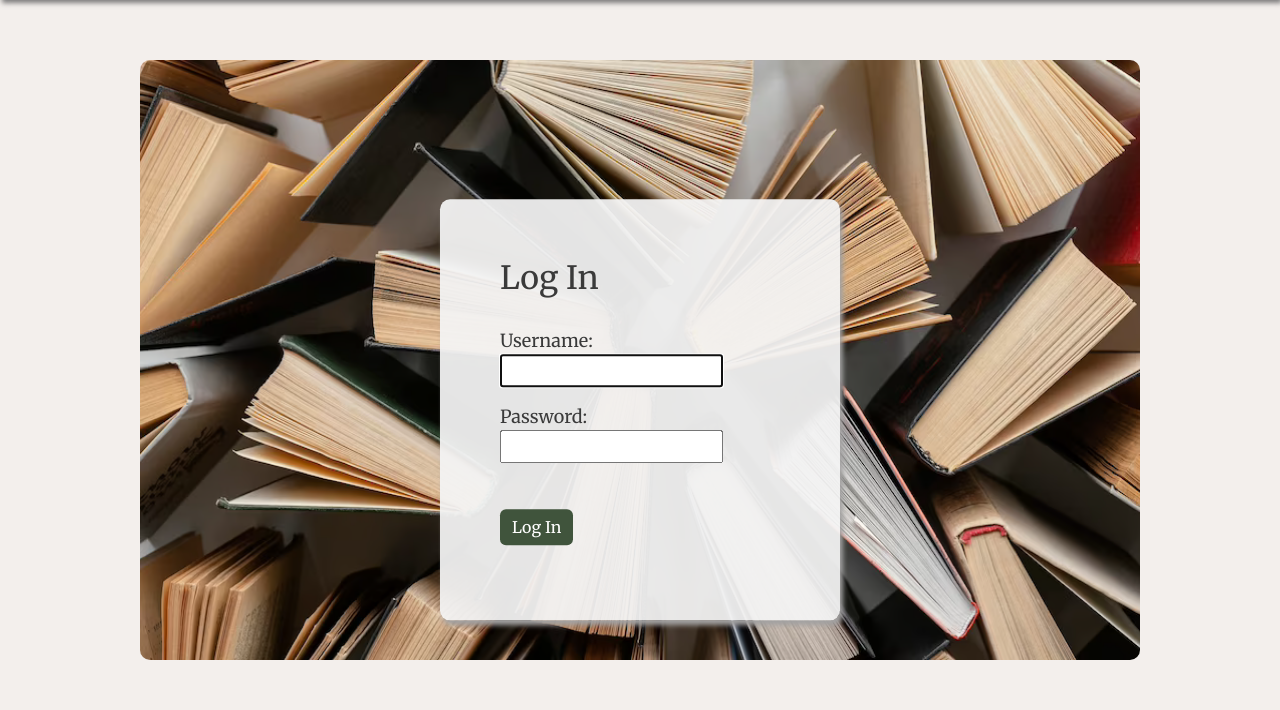
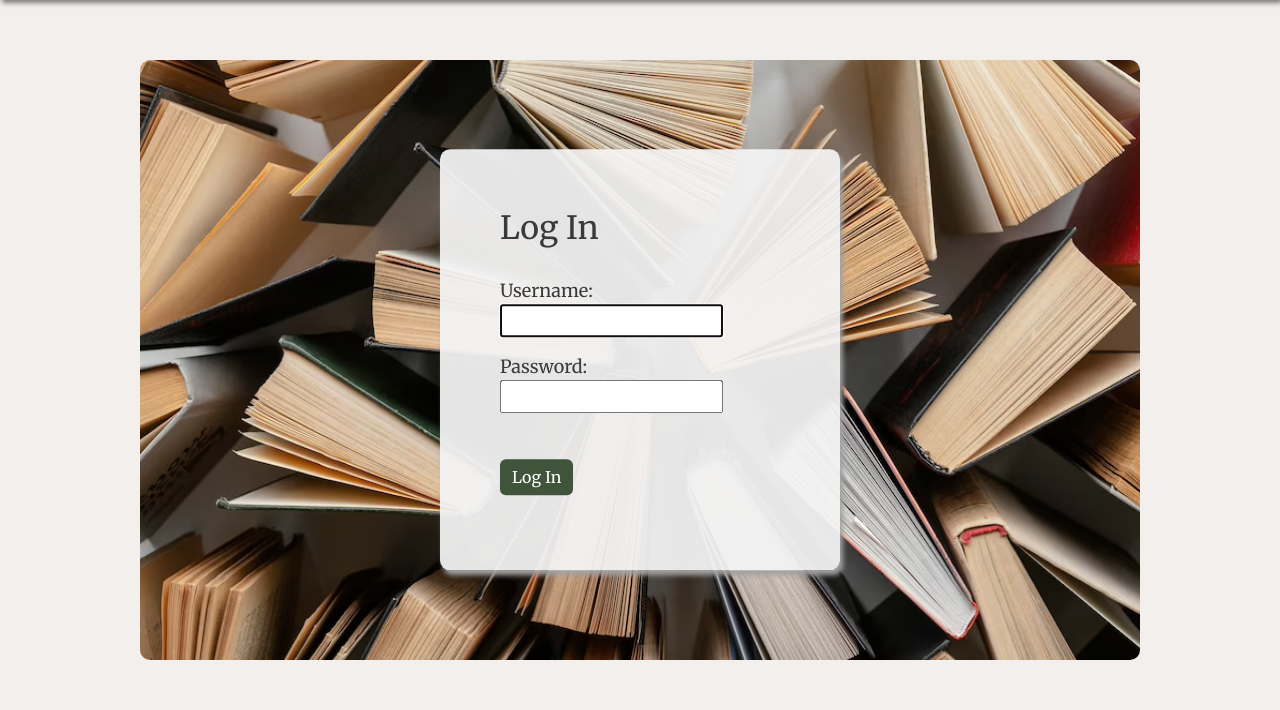
Before and after one commit to adricastro1/Book-Club, a Django app: page /accounts/login/?next=/books/1/ in a window 1280 px wide. Shown: the part 90-800 px from the top of the page. Run offline with Django 4.2, Linux system fonts and the light colour scheme.

Commit message:
media query bugs

```diff
--- a/main_app/static/css/style.css
+++ b/main_app/static/css/style.css
@@ -515,10 +515,6 @@ textarea#id_synopsis {
     border-radius: 10px;
 }
 
-#login-form {
-    margin-top: 100px;
-}
-
 #login-form,
 #delete-form,
 #delete-form-1 {
```
